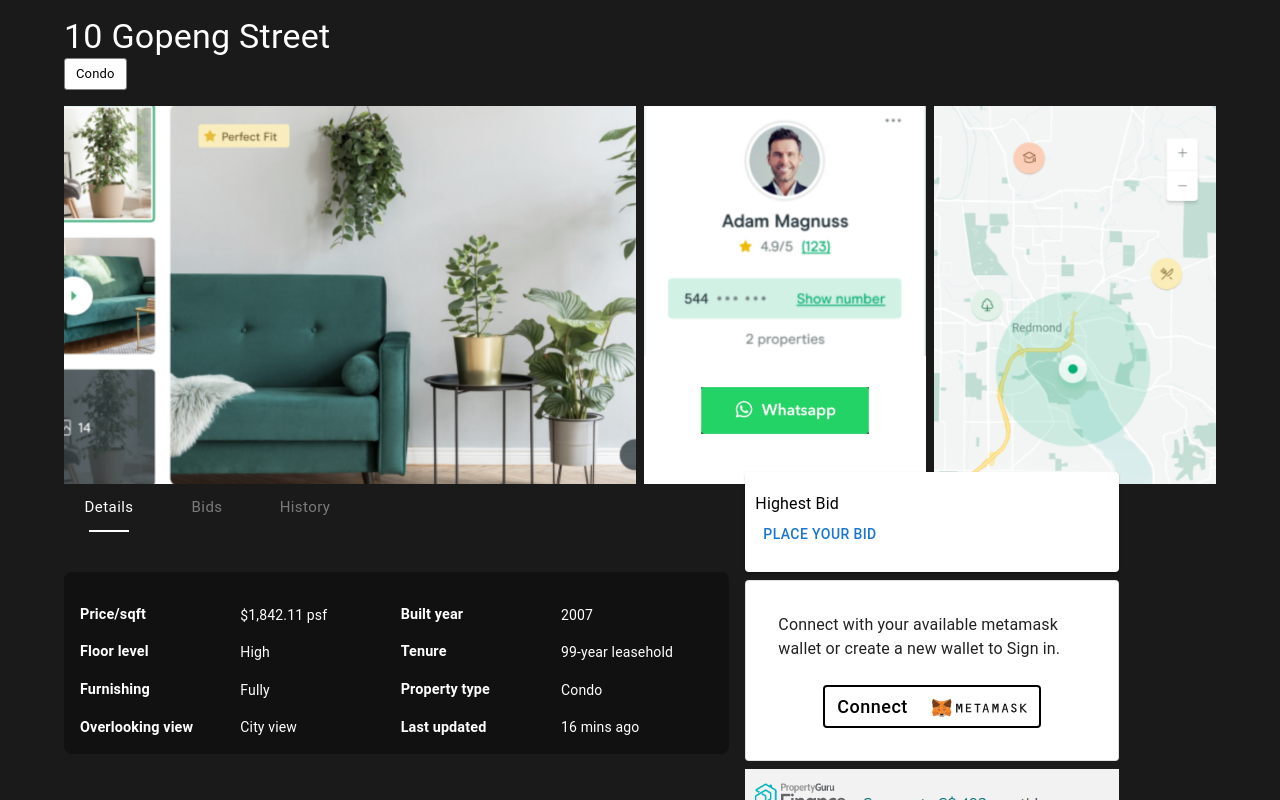
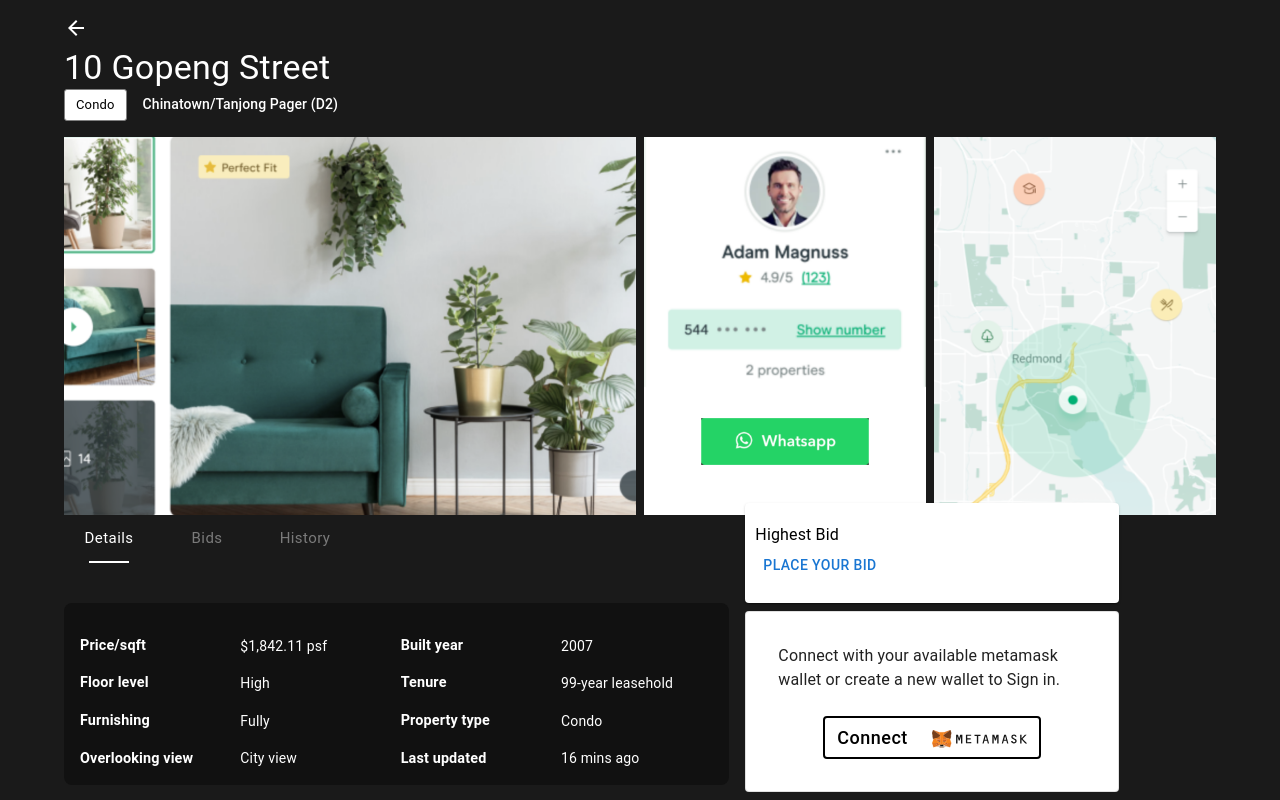
Before and after one commit to Rinkesh-PG/pg3landers, a React (Create React App) app: page / in a window 1280 px wide. Shown: the top 800 px of the page. Built offline with nearby package versions, Linux system fonts and the light colour scheme; no server answers.

Commit message:
Merging with Rinkesh

```diff
--- a/package.json
+++ b/package.json
@@ -5,14 +5,15 @@
   "dependencies": {
     "@emotion/react": "^11.9.0",
     "@emotion/styled": "^11.8.1",
+    "@mui/icons-material": "^5.6.2",
     "@mui/material": "^5.7.0",
     "@reduxjs/toolkit": "^1.8.1",
     "@testing-library/jest-dom": "^5.16.4",
     "@testing-library/react": "^13.2.0",
     "@testing-library/user-event": "^14.1.1",
     "axios": "^0.27.2",
+    "ethers": "^5.6.5",
     "prop-types": "^15.8.1",
-    "ethers": "^5.6.5",
     "react": "^18.1.0",
     "react-dom": "^18.1.0",
     "react-redux": "^8.0.1",
--- a/src/pages/Home.js
+++ b/src/pages/Home.js
@@ -13,6 +13,7 @@ import {
 } from "@mui/material";
 import axios from "axios";
 import { styled } from "@mui/material/styles";
+import ArrowBackIcon from "@mui/icons-material/ArrowBack";
 
 import HomeTabPanel from "../modules/home/components/HomeTabPanel";
 import image1 from "../image-1.png";
@@ -95,8 +96,11 @@ const Home = () => {
       }}
     >
       <Container maxWidth="lg">
-        <Box sx={{ py: 2 }}>
+        <Box sx={{ py: 2, display: "flex" }}>
+          <div>
+            <ArrowBackIcon />
             <Typography variant="h4">10 Gopeng Street</Typography>
+            <div style={{ display: "flex", alignItems: "center" }}>
               <Chip
                 sx={{
                   color: "black",
@@ -108,6 +112,12 @@ const Home = () => {
                 variant="outlined"
                 size="medium"
               />
+              <Typography sx={{ paddingLeft: 2 }} variant="subtitle2">
+                Chinatown/Tanjong Pager (D2)
+              </Typography>
+            </div>
+          </div>
+          <div></div>
         </Box>
 
         <Box sx={{ flexGrow: 1, overflow: "hidden", width: "100%" }}>
```
Also changed, not shown: 1 other file (tests, documents, lock files or other folders). Lines whose indentation alone changed are shown as unchanged.
